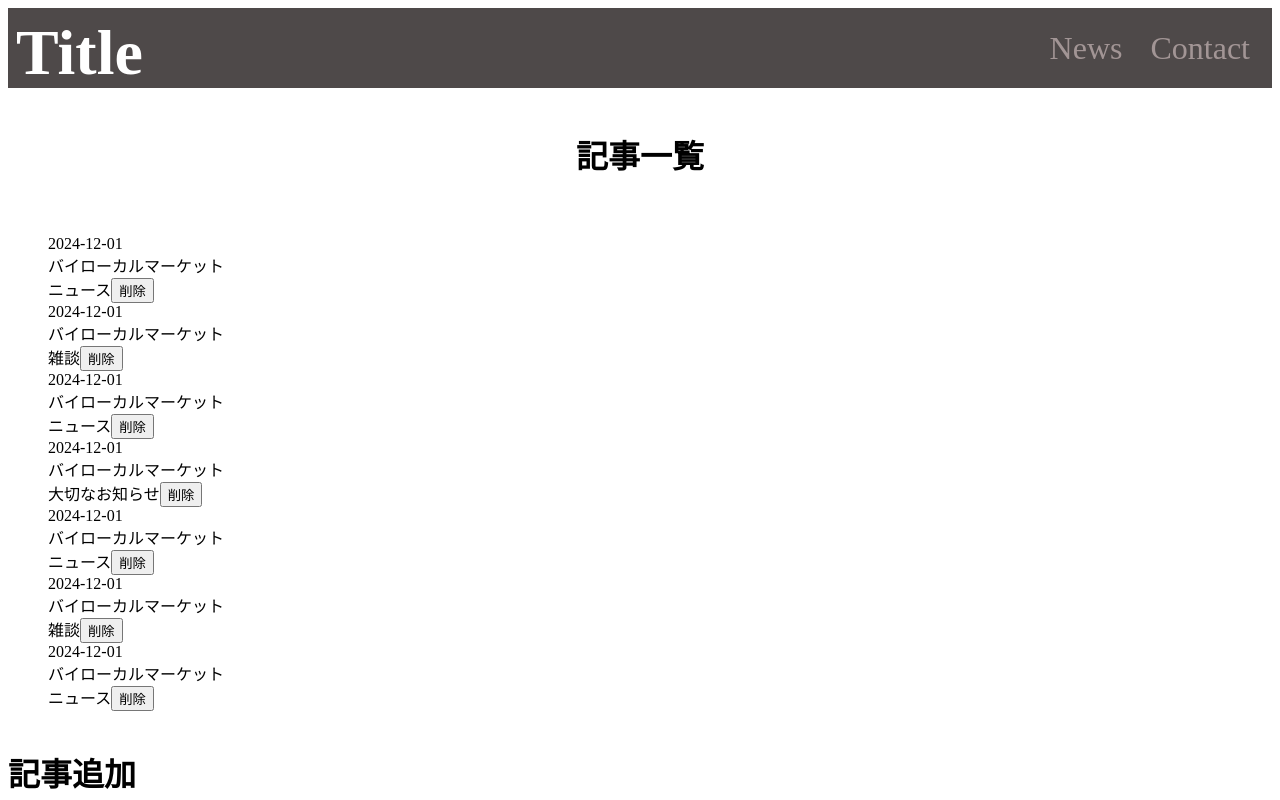
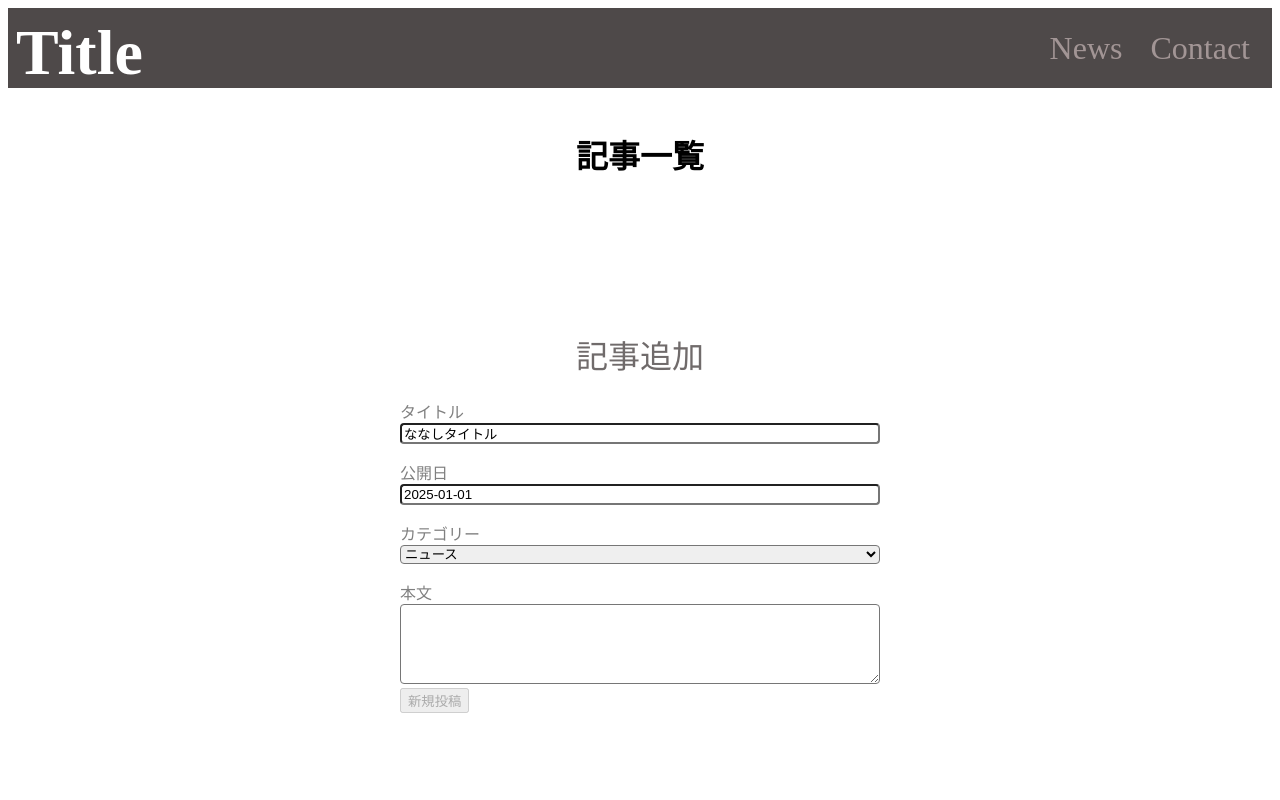
Before and after one commit to shigeyasushimamura/training-react-todoApp-2025, a React (Vite) app in the folder 2025_01_04_001/: page / in a window 1280 px wide. Shown: the top 800 px of the page. Built offline with nearby package versions, Linux system fonts and the light colour scheme.

Commit message:
レイアウト調整中

```diff
--- a/2025_01_04_001/src/features/news/components/EditNews.tsx
+++ b/2025_01_04_001/src/features/news/components/EditNews.tsx
@@ -1,5 +1,6 @@
 import { FC, FormEvent, memo, useState } from "react";
 import { Category, News } from "../types/Types";
+import styles from "./News.module.css";
 
 interface Props {
   addNews: (news: News) => void;
@@ -34,34 +35,46 @@ const EditNews: FC<Props> = memo(({ addNews }) => {
   const isBtnDisabled = !title || !category || !content;
 
   return (
-    <div>
-      <h1>記事追加</h1>
-      <form onSubmit={(e) => handleSubmit(e)}>
-        <div>
-          <label htmlFor="title">タイトル</label>
+    <div className={styles["news-post"]}>
+      <h1 className={styles["news-post__heading"]}>記事追加</h1>
+      <form
+        onSubmit={(e) => handleSubmit(e)}
+        className={styles["news-post__form"]}
+      >
+        <div className={styles["news-post__form-field"]}>
+          <label htmlFor="title" className={styles["news-post__label"]}>
+            タイトル
+          </label>
 
           <input
             type="text"
             id="title"
             onChange={(e) => setTitle(e.target.value)}
             value={title}
+            className={styles["news-post__input"]}
           ></input>
         </div>
 
-        <div>
-          <label htmlFor="publishDate">公開日</label>
+        <div className={styles["news-post__form-field"]}>
+          <label htmlFor="publishDate" className={styles["news-post__label"]}>
+            公開日
+          </label>
           <input
             value={publishDate}
             type="text"
             onChange={(e) => setPublishDate(e.target.value)}
+            className={styles["news-post__input"]}
           />
         </div>
 
-        <div className="">
-          <label htmlFor="category">カテゴリー</label>
+        <div className={styles["news-post__form-field"]}>
+          <label htmlFor="category" className={styles["news-post__label"]}>
+            カテゴリー
+          </label>
           <select
             value={category}
             onChange={(e) => setCategory(e.target.value as Category)}
+            className={styles["news-post__input"]}
           >
             <option value="雑談">雑談</option>
             <option value="大切なお知らせ">大切なお知らせ</option>
@@ -69,14 +82,21 @@ const EditNews: FC<Props> = memo(({ addNews }) => {
           </select>
         </div>
 
-        <div className="">
-          <label htmlFor="content">本文</label>
+        <div className={styles["news-post__form-field"]}>
+          <label htmlFor="content" className={styles["news-post__label"]}>
+            本文
+          </label>
           <textarea
             value={content}
             onChange={(e) => setContent(e.target.value)}
+            className={styles["news-post__textarea"]}
           ></textarea>
         </div>
-        <button type="submit" disabled={isBtnDisabled}>
+        <button
+          type="submit"
+          disabled={isBtnDisabled}
+          className={styles["news-post__btn"]}
+        >
           新規投稿
         </button>
       </form>
--- a/2025_01_04_001/src/features/news/components/News.module.css
+++ b/2025_01_04_001/src/features/news/components/News.module.css
@@ -15,3 +15,45 @@
 .news-list__items {
   list-style: none;
 }
+
+.news-post {
+  max-width: 30rem;
+  margin: 5rem auto;
+}
+
+.news-post__heading {
+  text-align: center;
+  font-size: 2rem;
+  font-weight: 500;
+  color: rgba(74, 68, 68, 0.792);
+}
+
+.news-post__form-field {
+  display: flex;
+  flex-direction: column;
+  margin-top: 1rem;
+}
+
+.news-post__label {
+  font-size: 1rem;
+  font-weight: 400;
+  color: grey;
+}
+
+.news-post__input {
+  border-radius: 0.25rem;
+  border: 1 solid rgba(113, 95, 95, 0.905);
+}
+.news-post__input:active {
+  color: red;
+}
+
+.news-post__textarea {
+  height: 5rem;
+  border-radius: 0.25rem;
+  border: 1 solid rgba(113, 95, 95, 0.905);
+}
+
+.news-post__btn {
+  margin-top: 0.25rem;
+}
--- a/2025_01_04_001/src/features/news/components/NewsItem.tsx
+++ b/2025_01_04_001/src/features/news/components/NewsItem.tsx
@@ -1,6 +1,7 @@
 import { FC, memo } from "react";
 import { News } from "../types/Types";
 import { Link } from "react-router-dom";
+import styles from "./News.module.css";
 
 interface Props {
   news: News;
--- a/2025_01_04_001/src/features/news/hooks/useFetchNews.ts
+++ b/2025_01_04_001/src/features/news/hooks/useFetchNews.ts
@@ -2,62 +2,62 @@ import { useState, useEffect } from "react";
 import { News } from "../types/Types";
 
 const array: News[] = [
-  {
-    id: 1,
-    publishDate: "2024-12-01",
-    title: "バイローカルマーケット",
-    category: "ニュース",
-    content: "開催！",
-    path: "pen.png",
-  },
-  {
-    id: 2,
-    publishDate: "2024-12-01",
-    title: "バイローカルマーケット",
-    category: "雑談",
-    content: "開催！",
-    path: "pen.png",
-  },
-  {
-    id: 3,
-    publishDate: "2024-12-01",
-    title: "バイローカルマーケット",
-    category: "ニュース",
-    content: "開催！",
-    path: "pen.png",
-  },
-  {
-    id: 4,
-    publishDate: "2024-12-01",
-    title: "バイローカルマーケット",
-    category: "大切なお知らせ",
-    content: "開催！",
-    path: "pen.png",
-  },
-  {
-    id: 5,
-    publishDate: "2024-12-01",
-    title: "バイローカルマーケット",
-    category: "ニュース",
-    content: "開催！",
-    path: "pen.png",
-  },
-  {
-    id: 6,
-    publishDate: "2024-12-01",
-    title: "バイローカルマーケット",
-    category: "雑談",
-    content: "開催！",
-    path: "pen.png",
-  },
-  {
-    id: 7,
-    publishDate: "2024-12-01",
-    title: "バイローカルマーケット",
-    category: "ニュース",
-    content: "開催！",
-    path: "pen.png",
-  },
+  // {
+  //   id: 1,
+  //   publishDate: "2024-12-01",
+  //   title: "バイローカルマーケット",
+  //   category: "ニュース",
+  //   content: "開催！",
+  //   path: "pen.png",
+  // },
+  // {
+  //   id: 2,
+  //   publishDate: "2024-12-01",
+  //   title: "バイローカルマーケット",
+  //   category: "雑談",
+  //   content: "開催！",
+  //   path: "pen.png",
+  // },
+  // {
+  //   id: 3,
+  //   publishDate: "2024-12-01",
+  //   title: "バイローカルマーケット",
+  //   category: "ニュース",
+  //   content: "開催！",
+  //   path: "pen.png",
+  // },
+  // {
+  //   id: 4,
+  //   publishDate: "2024-12-01",
+  //   title: "バイローカルマーケット",
+  //   category: "大切なお知らせ",
+  //   content: "開催！",
+  //   path: "pen.png",
+  // },
+  // {
+  //   id: 5,
+  //   publishDate: "2024-12-01",
+  //   title: "バイローカルマーケット",
+  //   category: "ニュース",
+  //   content: "開催！",
+  //   path: "pen.png",
+  // },
+  // {
+  //   id: 6,
+  //   publishDate: "2024-12-01",
+  //   title: "バイローカルマーケット",
+  //   category: "雑談",
+  //   content: "開催！",
+  //   path: "pen.png",
+  // },
+  // {
+  //   id: 7,
+  //   publishDate: "2024-12-01",
+  //   title: "バイローカルマーケット",
+  //   category: "ニュース",
+  //   content: "開催！",
+  //   path: "pen.png",
+  // },
 ];
 
 async function GetAsyncNews(): Promise<News[]> {
```
